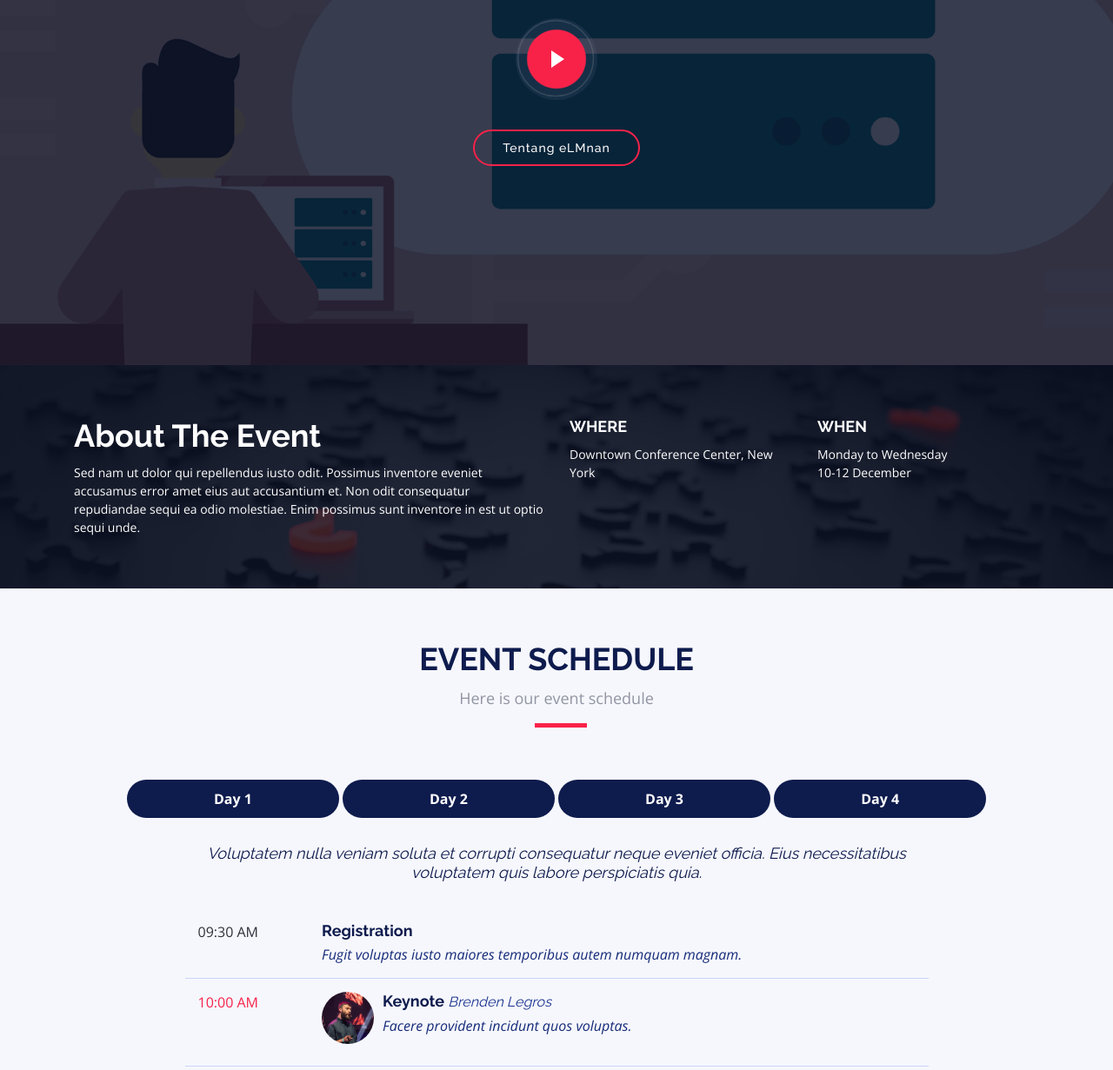
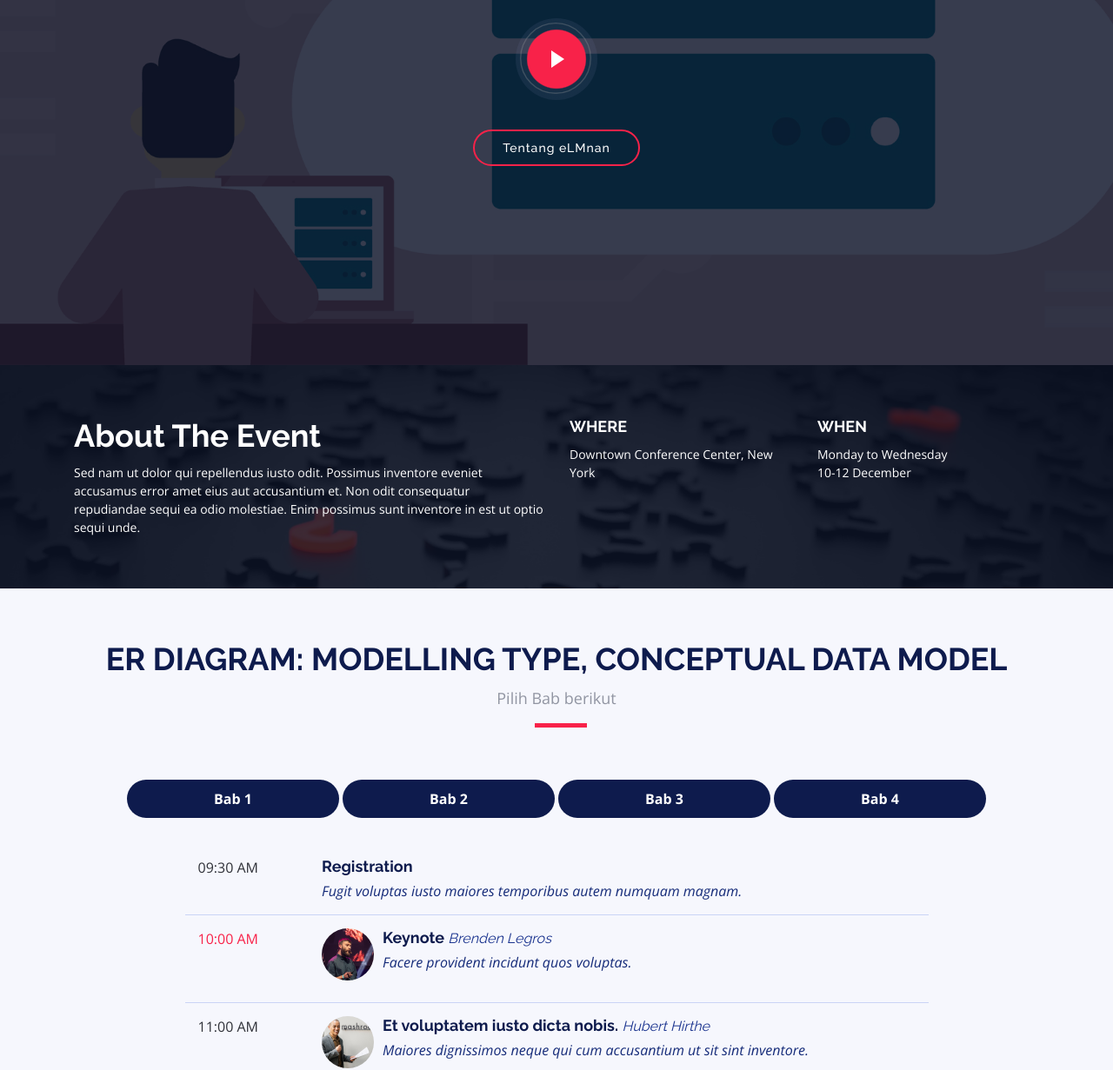
Before and after one commit to thirafi98/eLMan, a plain HTML site: page index.html in a window 1280 px wide. Shown: the part 380-1611 px from the top of the page at 87% size. Drawn offline with nearby package versions, Linux system fonts and the light colour scheme.

Commit message:
di perbaiki lg

```diff
--- a/index.html
+++ b/index.html
@@ -67,8 +67,7 @@
   <section id="intro">
     <div class="intro-container wow fadeIn">
       <h1 class="mb-4 pb-0"><span>e-Learning</span> Mantul</h1>
-      <a href="https://www.youtube.com/watch?v=jDDaplaOz7Q" class="venobox play-btn mb-4" data-vbtype="video"
-        data-autoplay="true"></a>
+      <p class="play-btn mb-4" ></p>
       <a href="#about" class="about-btn scrollto">Tentang eLMnan</a>
     </div>
   </section>
@@ -211,22 +210,22 @@
     <section id="schedule" class="section-with-bg">
       <div class="container wow fadeInUp">
         <div class="section-header">
-          <h2>Event Schedule</h2>
-          <p>Here is our event schedule</p>
+          <h2>ER Diagram: Modelling type, Conceptual Data Model</h2>
+          <p>Pilih Bab berikut</p>
         </div>
 
         <ul class="nav nav-tabs" role="tablist">
           <li class="nav-item">
-            <a class="nav-link " href="#day-1" role="tab" data-toggle="tab">Day 1</a>
+            <a class="nav-link " href="#day-1" role="tab" data-toggle="tab">Bab 1</a>
           </li>
           <li class="nav-item">
-            <a class="nav-link" href="#day-2" role="tab" data-toggle="tab">Day 2</a>
+            <a class="nav-link" href="#day-2" role="tab" data-toggle="tab">Bab 2</a>
           </li>
           <li class="nav-item">
-            <a class="nav-link" href="#day-3" role="tab" data-toggle="tab">Day 3</a>
+            <a class="nav-link" href="#day-3" role="tab" data-toggle="tab">Bab 3</a>
           </li>
           <li class="nav-item">
-            <a class="nav-link" href="#day-3" role="tab" data-toggle="tab">Day 4</a>
+            <a class="nav-link" href="#day-3" role="tab" data-toggle="tab">Bab 4</a>
           </li>
         </ul>
 
@@ -244,9 +243,6 @@
             <a class="nav-link" href="#day-3" role="tab" data-toggle="tab">Day 5</a>
           </li>
         </ul> -->
-
-        <h3 class="sub-heading">Voluptatem nulla veniam soluta et corrupti consequatur neque eveniet officia. Eius
-          necessitatibus voluptatem quis labore perspiciatis quia.</h3>
 
         <div class="tab-content row justify-content-center">
 
@@ -562,7 +558,7 @@
     <!--==========================
       Subscribe Section
     ============================-->
-    <section id="subscribe">
+   <!--  <section id="subscribe">
       <div class="container wow fadeInUp">
         <div class="section-header">
           <h2>Newsletter</h2>
@@ -581,7 +577,7 @@
         </form>
 
       </div>
-    </section>
+    </section> -->
 
     <!--==========================
       Contact Section
@@ -695,7 +691,7 @@
 
     <div class="container">
       <div class="copyright">
-        &copy; Copyright <strong>TheEvent</strong>. All Rights Reserved
+        &copy; Copyright <strong>Wianoski</strong>. All Rights Reserved
       </div>
       <div class="credits">
         <!--
@@ -704,7 +700,7 @@
           Licensing information: https://bootstrapmade.com/license/
           Purchase the pro version with working PHP/AJAX contact form: https://bootstrapmade.com/buy/?theme=TheEvent
         -->
-        Designed by <a href="https://bootstrapmade.com/">BootstrapMade</a>
+        <!-- Designed by <a href="https://bootstrapmade.com/">BootstrapMade</a> -->
       </div>
     </div>
   </footer><!-- #footer -->
```
